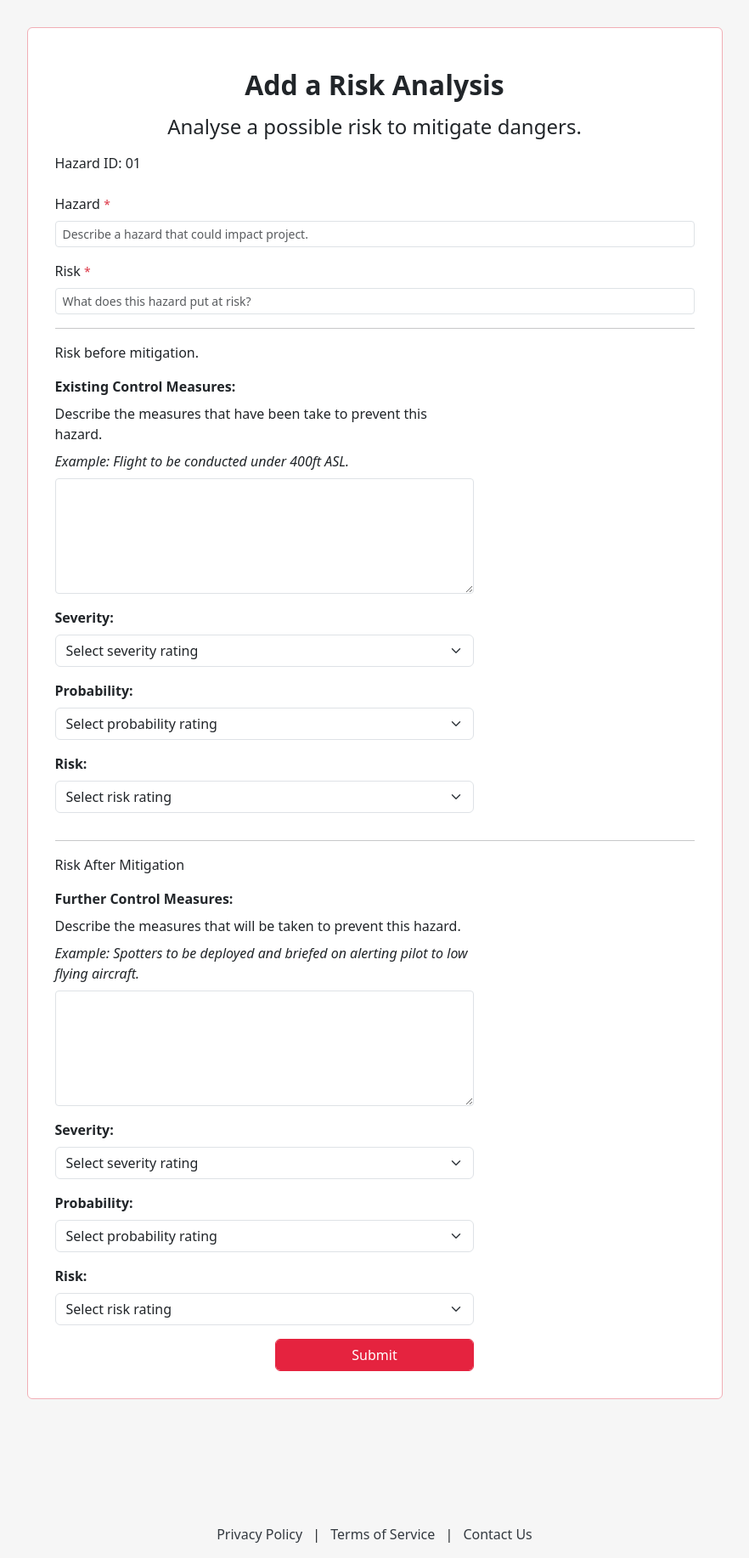
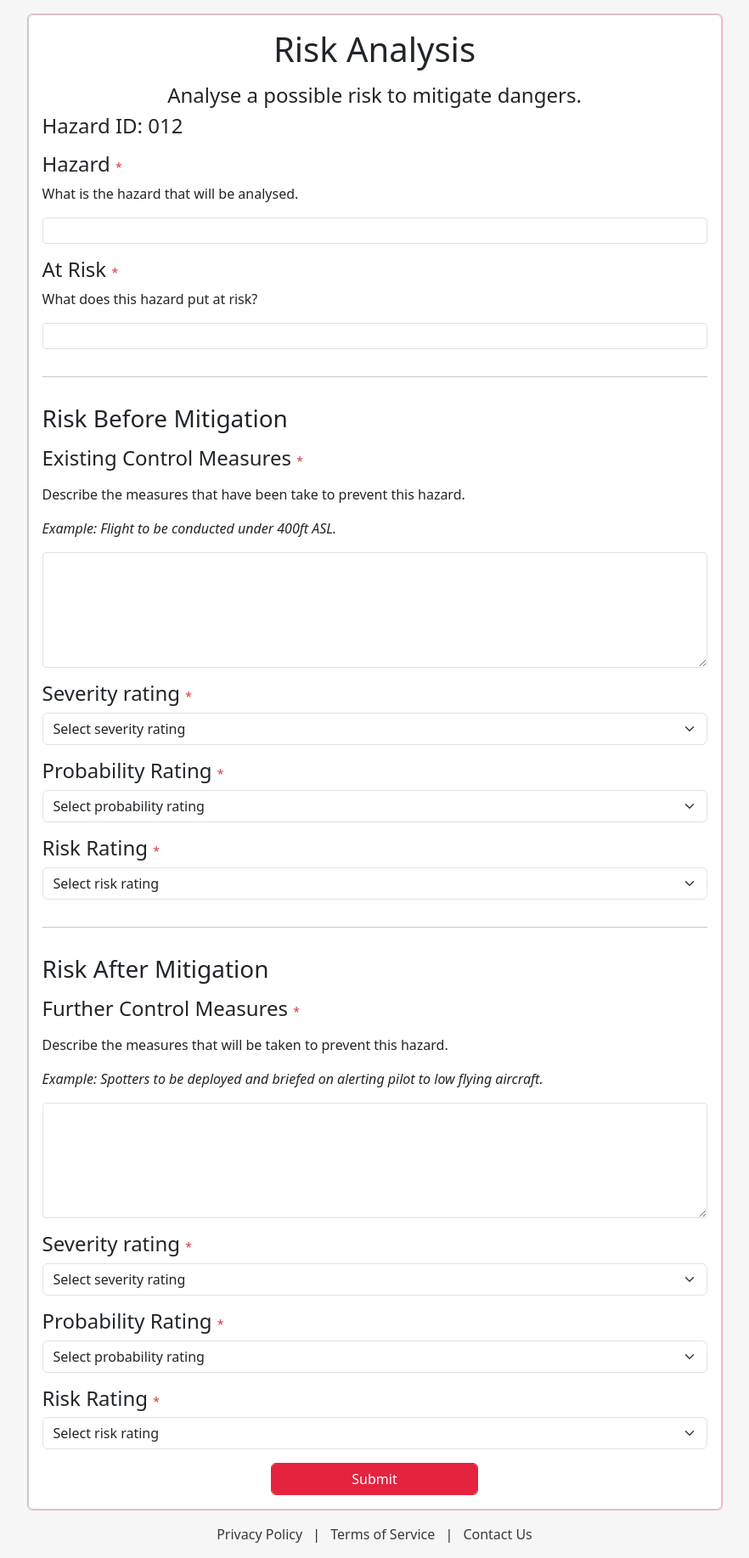
Before and after one commit to NikitaEdin/SOC09109-2025-TR2-Group-Project, a Flask app: page /forms/risk-analysis/add in a window 1280 px wide. Shown: the part 58-1892 px from the top of the page at 85% size, without its empty margins (199-1081 px from the left). Run offline with Flask 3, Linux system fonts and the light colour scheme.

Commit message:
Changed forms to new design

```diff
--- a/app/templates/forms/post_flight.html
+++ b/app/templates/forms/post_flight.html
@@ -138,8 +138,10 @@
                     </div>
                 </div>
 
-                <div class="d-flex justify-content-left gap-3 mt-4">
-                    <button type="button" class="btn btn-primary">Submit</button>                </div>
+                <div class="row justify-content-left">
+                    <div class="col-4">
+                        <button type="button" class="btn btn-primary">Submit</button>
+                    </div>
                 </div>
                 </form>
             </div>
--- a/app/templates/forms/risk_analysis/add_risk.html
+++ b/app/templates/forms/risk_analysis/add_risk.html
@@ -4,64 +4,80 @@
 
 {% block content %}
 
+    <div class="container d-flex flex-column justify-content-center align-items-center" style="min-height: 80vh;">
 
-    <div class="container d-flex flex-column justify-content-center align-items-center" style="min-height: 80vh;">
-        <div class="rounded border border-danger-subtle p-3 w-75 my-3 card">
+        <form method="POST" class="rounded border border-danger-subtle w-75" novalidate>
+            <div class="card">
                 <div class="card-body">
-                <div class="text-center m-3">
-                    <h2><strong>Add a Risk Analysis</strong></h2>
+                    <!-- Page Title -->
+                    <div class="text-center mb-3">
+                        <h1>Risk Analysis</h1>
                     </div>
 
-                <h3 class="text-center fw-light fs-4 pb-2">
-                    Analyse a possible risk to mitigate dangers.
-                </h3>
+                    <!-- Page Sub-Title -->
+                    <h3 class="text-center fw-light fs-4">Analyse a possible risk to mitigate dangers.</h3>
 
-                <!-- User should describe hazard and what is at risk from it -->
+                    <!-- Hazard ID - generated by system -->
                     <div class="mb-3">
-                    <label class="form-label" for="flightCode">Hazard ID: 01</label>
+                        <h4 class="card-title">Hazard ID: 012</h4>
                     </div>
 
+                    <!-- Hazard- describe what hazard is -->
                     <div class="mb-3">
-                    <label class="form-label" for="hazard">Hazard
+                        <h4 class="form-label" for="hazard">
+                            Hazard
                             <span class="text-danger" style="font-size: 0.875rem;">*</span>
-                    </label>
-                    <input class="form-control form-control-sm" type="text" id="hazard" name="hazard" placeholder="Describe a hazard that could impact project.">
+                        </h4>
+                        <p>What is the hazard that will be analysed.</p>
+                        <input class="form-control form-control-sm" type="text" id="hazard" name="hazard">
                     </div>
 
-                <div class="mb-3">
-                    <label class="form-label" for="risk">
-                        Risk
+                    <!-- Risk -->
+                    <div class="mb-3 pb-3">
+                        <h4 class="form-label" for="atRisk">
+                            At Risk
                             <span class="text-danger" style="font-size: 0.875rem;">*</span>
-                    </label>
-                    <input class="form-control form-control-sm" type="text" id="risk" name="risk" placeholder="What does this hazard put at risk?">
+                        </h4>
+                        <p>What does this hazard put at risk?</p>
+                        <input class="form-control form-control-sm" type="text" id="atRisk" name="atRisk">
                     </div>
 
                 <hr>
 
                     <!-- User will analyse the risk with only exsisting control measures in place -->
-                <div class="row">
-                    <p>
-                        Risk before mitigation.
-                    </p>
-                    <div class="col-md-8">
+
+                    <!-- Section title -->
+                    <h3 class="card-title pt-3">Risk Before Mitigation</h3>
+
+                    <!-- Exsisting Control Measures -->
                     <div class="mb-3">
-                            <label class="form-label" for="existingMeasures"><strong>Existing Control Measures:</strong></label>
-                            <p class="form-label">Describe the measures that have been take to prevent this hazard.</p>
-                            <p class="form-label"><em>Example: Flight to be conducted under 400ft ASL.</em></p>
-                            <textarea class="form-control form-control-sm" id="locationInformation" name="locationInformation" rows="6" cols="50"></textarea>
+                        <h4 class="form-label my-3" for="existingMeasures">
+                            Existing Control Measures
+                            <span class="text-danger" style="font-size: 0.875rem;">*</span>
+                        </h4>
+                        <p>Describe the measures that have been take to prevent this hazard.</p>
+                        <p><em>Example: Flight to be conducted under 400ft ASL.</em></p>
+                        <textarea class="form-control form-control-sm" id="existingMeasures" name="existingMeasures" rows="6" cols="50"></textarea>
                     </div>
 
+                    <!-- Severity - rating before additional measure were taken -->
                     <div class="mb-3">
-                            <label class="form-label" for="beforeSeverity"><strong>Severity:</strong></label>
+                        <h4 class="form-label" for="beforeSeverity">
+                            Severity rating
+                            <span class="text-danger" style="font-size: 0.875rem;">*</span>
+                        </h4>
                         <select class="form-select">
-                                <option selected>Select severity rating</option>
+                            <option selected>Select severity rating </option>
                             {% for i in range(1, 11) %}
                                 <option value="{{ i }}">{{ i }}</option>
                             {% endfor %}
                             </select>
                     </div>
                         <div class="mb-3">
-                            <label class="form-label" for="beforeProbability"><strong>Probability:</strong></label>
+                            <h4 class="form-label" for="beforeProbability">
+                                Probability Rating
+                                <span class="text-danger" style="font-size: 0.875rem;">*</span>
+                            </h4>
                             <select class="form-select" >
                                 <option selected>Select probability rating</option>
                                 {% for i in range(1, 11) %}
@@ -69,8 +85,11 @@
                                 {% endfor %}
                                 </select>
                         </div>
-                        <div class="mb-3">
-                            <label class="form-label" for="beforeRisk"><strong>Risk:</strong></label>
+                        <div class="mb-3 pb-3">
+                            <h4 class="form-label" for="beforeRisk">
+                                Risk Rating
+                                <span class="text-danger" style="font-size: 0.875rem;">*</span>
+                            </h4>
                             <select class="form-select">
                                 <option selected>Select risk rating</option>
                                 {% for i in range(1, 11) %}
@@ -78,36 +97,43 @@
                                 {% endfor %}
                                 </select>
                         </div>
-                    </div>
-                </div>
-
                 <hr>
 
                 <!-- User will now input their anaylsis of expectations if further control measures are taken -->
-                <div class="row">
-                    <!-- Left Column - Section Titles -->
+                <!-- Section title -->
+                <h3 class="card-title pt-3">Risk After Mitigation</h3>
 
-                        <p>Risk After Mitigation</p>
-
-                   <div class="col-md-8">
+                <!-- Further Control Measures -->
                 <div class="mb-3">
-                            <label class="form-label" for="furtherMeasures"><strong>Further Control Measures:</strong></label>
-                            <p class="form-label">Describe the measures that will be taken to prevent this hazard.</p>
-                            <p class="form-label"><em>Example: Spotters to be deployed and briefed on alerting pilot to low flying aircraft.</em></p>
-                            <textarea class="form-control form-control-sm" id="locationInformation" name="locationInformation" rows="6" cols="50"></textarea>
+                    <h4 class="form-label my-3" for="furtherMeasures">
+                        Further Control Measures
+                        <span class="text-danger" style="font-size: 0.875rem;">*</span>
+                    </h4>
+                    <p>Describe the measures that will be taken to prevent this hazard.</p>
+                    <p><em>Example: Spotters to be deployed and briefed on alerting pilot to low flying aircraft.</em></p>
+                    <textarea class="form-control form-control-sm" id="furtherMeasures" name="furtherMeasures" rows="6" cols="50"></textarea>
                 </div>
 
+                <!-- Severity - rating after additional measure were taken -->
                 <div class="mb-3">
-                            <label class="form-label" for="afterSeverity"><strong>Severity:</strong></label>
+                    <h4 class="form-label" for="afterSeverity">
+                        Severity rating
+                        <span class="text-danger" style="font-size: 0.875rem;">*</span>
+                    </h4>
                     <select class="form-select">
-                                <option selected>Select severity rating</option>
+                        <option selected>Select severity rating </option>
                         {% for i in range(1, 11) %}
                             <option value="{{ i }}">{{ i }}</option>
                         {% endfor %}
                         </select>
                 </div>
+
+                <!-- Probability - rating after additional measure were taken -->
                 <div class="mb-3">
-                            <label class="form-label" for="afterProbability"><strong>Probability:</strong></label>
+                    <h4 class="form-label" for="afterProbability">
+                        Probability Rating
+                        <span class="text-danger" style="font-size: 0.875rem;">*</span>
+                    </h4>
                     <select class="form-select" >
                         <option selected>Select probability rating</option>
                         {% for i in range(1, 11) %}
@@ -115,16 +141,19 @@
                         {% endfor %}
                         </select>
                 </div>
+
+                <!-- Risk - rating after additional measure were taken -->
                 <div class="mb-3">
-                            <label class="form-label" for="afterRisk"><strong>Risk:</strong></label>
+                    <h4 class="form-label" for="afterRisk">
+                        Risk Rating
+                        <span class="text-danger" style="font-size: 0.875rem;">*</span>
+                    </h4>
                     <select class="form-select">
                         <option selected>Select risk rating</option>
                         {% for i in range(1, 11) %}
                             <option value="{{ i }}">{{ i }}</option>
                         {% endfor %}
                         </select>
-                        </div>
-                    </div>
                 </div>
 
                 <!-- Buttons to submit -->
@@ -133,9 +162,10 @@
                         <button type="submit" class="form-control btn btn-primary">Submit</button>
                     </div>
                 </div>
+            </div>
+        </div>
 
         </form>
     </div>
-        </div>
-    </div>
+
 {% endblock %}
```
Also changed, not shown: app/templates/forms/loading/crew.html (+5 -3 lines), app/templates/forms/loading/equipment.html (+4 -3 lines), app/templates/forms/loading/ground_equipment.html (+4 -3 lines), app/templates/forms/loading/loading_list.html (+10 -6 lines), app/templates/forms/loading/maintenance_kit.html (+4 -3 lines), app/templates/forms/loading/safety_kit.html (+4 -3 lines). Lines whose indentation alone changed are shown as unchanged.
